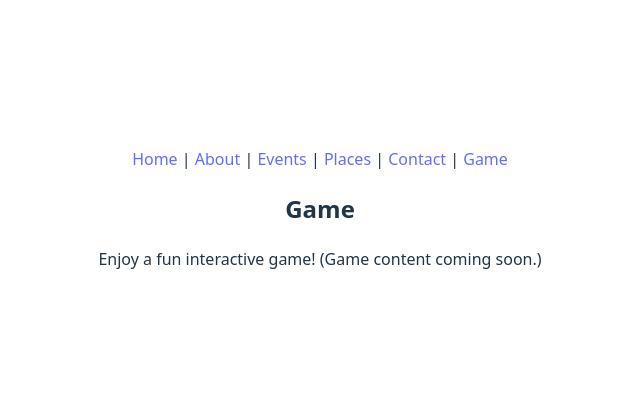
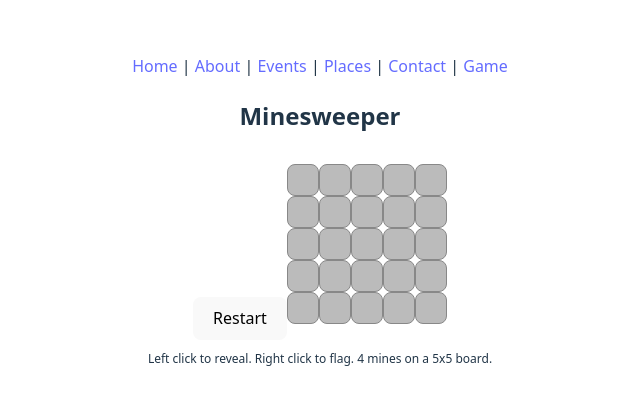
Before and after one commit to davidsl/refactored-training, a React (Vite) app in the folder refactored-training/: page /game in a window 1280 px wide. Shown: the part 183-588 px from the top of the page, without its empty margins (320-960 px from the left). Built offline with nearby package versions, Linux system fonts and the light colour scheme.

Commit message:
Minesweeper added

```diff
--- a/refactored-training/src/Game.tsx
+++ b/refactored-training/src/Game.tsx
@@ -1,8 +1,154 @@
+import { useState } from 'react';
+import type { MouseEvent } from 'react';
+
+const ROWS = 5;
+const COLS = 5;
+const MINES = 4;
+
+type Cell = {
+  mine: boolean;
+  revealed: boolean;
+  adjacent: number;
+  flagged: boolean;
+};
+
+type Board = Cell[][];
+
+function generateBoard(): Board {
+  const board: Board = Array.from({ length: ROWS }, () =>
+    Array.from({ length: COLS }, () => ({ mine: false, revealed: false, adjacent: 0, flagged: false }))
+  );
+  let minesPlaced = 0;
+  while (minesPlaced < MINES) {
+    const r = Math.floor(Math.random() * ROWS);
+    const c = Math.floor(Math.random() * COLS);
+    if (!board[r][c].mine) {
+      board[r][c] = { ...board[r][c], mine: true };
+      minesPlaced++;
+    }
+  }
+  for (let r = 0; r < ROWS; r++) {
+    for (let c = 0; c < COLS; c++) {
+      if (board[r][c].mine) continue;
+      let count = 0;
+      for (let dr = -1; dr <= 1; dr++) {
+        for (let dc = -1; dc <= 1; dc++) {
+          if (dr === 0 && dc === 0) continue;
+          const nr = r + dr, nc = c + dc;
+          if (nr >= 0 && nr < ROWS && nc >= 0 && nc < COLS && board[nr][nc].mine) count++;
+        }
+      }
+      board[r][c] = { ...board[r][c], adjacent: count };
+    }
+  }
+  return board;
+}
+
+function cloneBoard(board: Board): Board {
+  return board.map(row => row.map(cell => ({ ...cell })));
+}
+
 function Game() {
+  const [board, setBoard] = useState<Board>(() => generateBoard());
+  const [gameOver, setGameOver] = useState(false);
+  const [won, setWon] = useState(false);
+
+  function reveal(r: number, c: number) {
+    if (gameOver || board[r][c].revealed || board[r][c].flagged) return;
+    const newBoard = cloneBoard(board);
+    function flood(row: number, col: number) {
+      if (row < 0 || row >= ROWS || col < 0 || col >= COLS) return;
+      if (newBoard[row][col].revealed || newBoard[row][col].flagged) return;
+      newBoard[row][col].revealed = true;
+      if (newBoard[row][col].adjacent === 0 && !newBoard[row][col].mine) {
+        for (let dr = -1; dr <= 1; dr++) {
+          for (let dc = -1; dc <= 1; dc++) {
+            if (dr !== 0 || dc !== 0) flood(row + dr, col + dc);
+          }
+        }
+      }
+    }
+    if (newBoard[r][c].mine) {
+      newBoard[r][c].revealed = true;
+      setBoard(newBoard);
+      setGameOver(true);
+      return;
+    }
+    flood(r, c);
+    setBoard(newBoard);
+    let allRevealed = true;
+    for (let row = 0; row < ROWS; row++) {
+      for (let col = 0; col < COLS; col++) {
+        if (!newBoard[row][col].mine && !newBoard[row][col].revealed) allRevealed = false;
+      }
+    }
+    if (allRevealed) {
+      setGameOver(true);
+      setWon(true);
+    }
+  }
+
+  function flagCell(e: MouseEvent<HTMLButtonElement>, r: number, c: number) {
+    e.preventDefault();
+    if (gameOver || board[r][c].revealed) return;
+    const newBoard = cloneBoard(board);
+    newBoard[r][c].flagged = !newBoard[r][c].flagged;
+    setBoard(newBoard);
+  }
+
+  function reset() {
+    setBoard(generateBoard());
+    setGameOver(false);
+    setWon(false);
+  }
+
   return (
     <div>
-      <h2>Game</h2>
-      <p>Enjoy a fun interactive game! (Game content coming soon.)</p>
+      <h2>Minesweeper</h2>
+      <button onClick={reset}>Restart</button>
+      <div style={{ display: 'inline-block', marginTop: 10 }}>
+        {board.map((row, r) => (
+          <div key={r} style={{ display: 'flex' }}>
+            {row.map((cell, c) => (
+              <button
+                key={c}
+                style={{
+                  width: 32,
+                  height: 32,
+                  fontWeight: 'bold',
+                  fontSize: 18,
+                  background: cell.revealed ? '#eee' : '#bbb',
+                  border: '1px solid #888',
+                  cursor: gameOver ? 'not-allowed' : 'pointer',
+                  color: cell.mine ? 'red' : 'black',
+                  padding: 0,
+                }}
+                onClick={() => reveal(r, c)}
+                onContextMenu={e => flagCell(e, r, c)}
+                disabled={gameOver}
+              >
+                {cell.revealed
+                  ? cell.mine
+                    ? '💣'
+                    : cell.adjacent > 0
+                      ? cell.adjacent
+                      : ''
+                  : cell.flagged
+                    ? '🚩'
+                    : ''}
+              </button>
+            ))}
+          </div>
+        ))}
+      </div>
+      {gameOver && (
+        <div style={{ marginTop: 10, fontWeight: 'bold', color: won ? 'green' : 'red' }}>
+          {won ? 'You Win!' : 'Game Over!'}
+        </div>
+      )}
+      <p style={{marginTop: 10, fontSize: 12}}>
+        Left click to reveal. Right click to flag. {MINES} mines on a {ROWS}x{COLS} board.
+      </p>
     </div>
   );
 }
```
